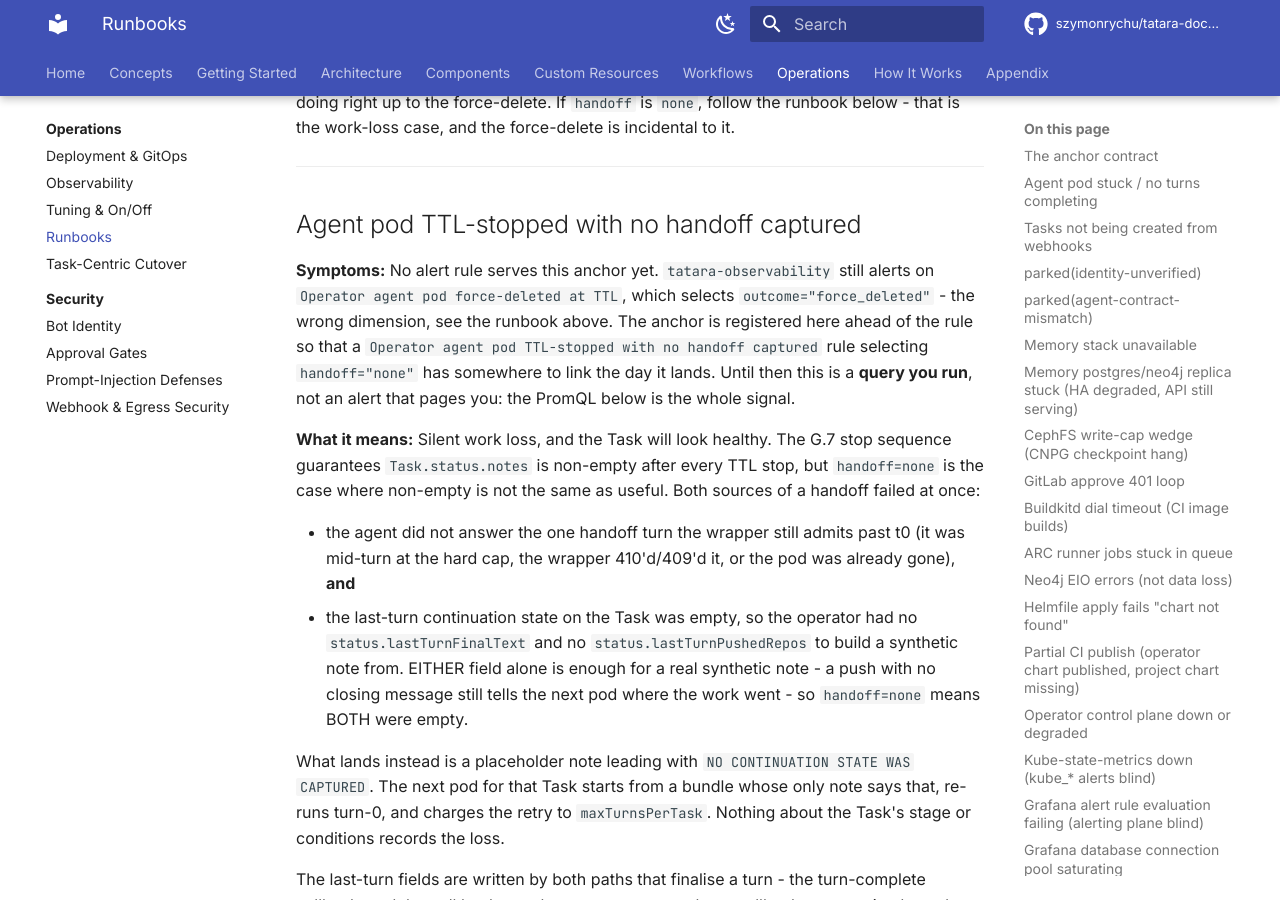
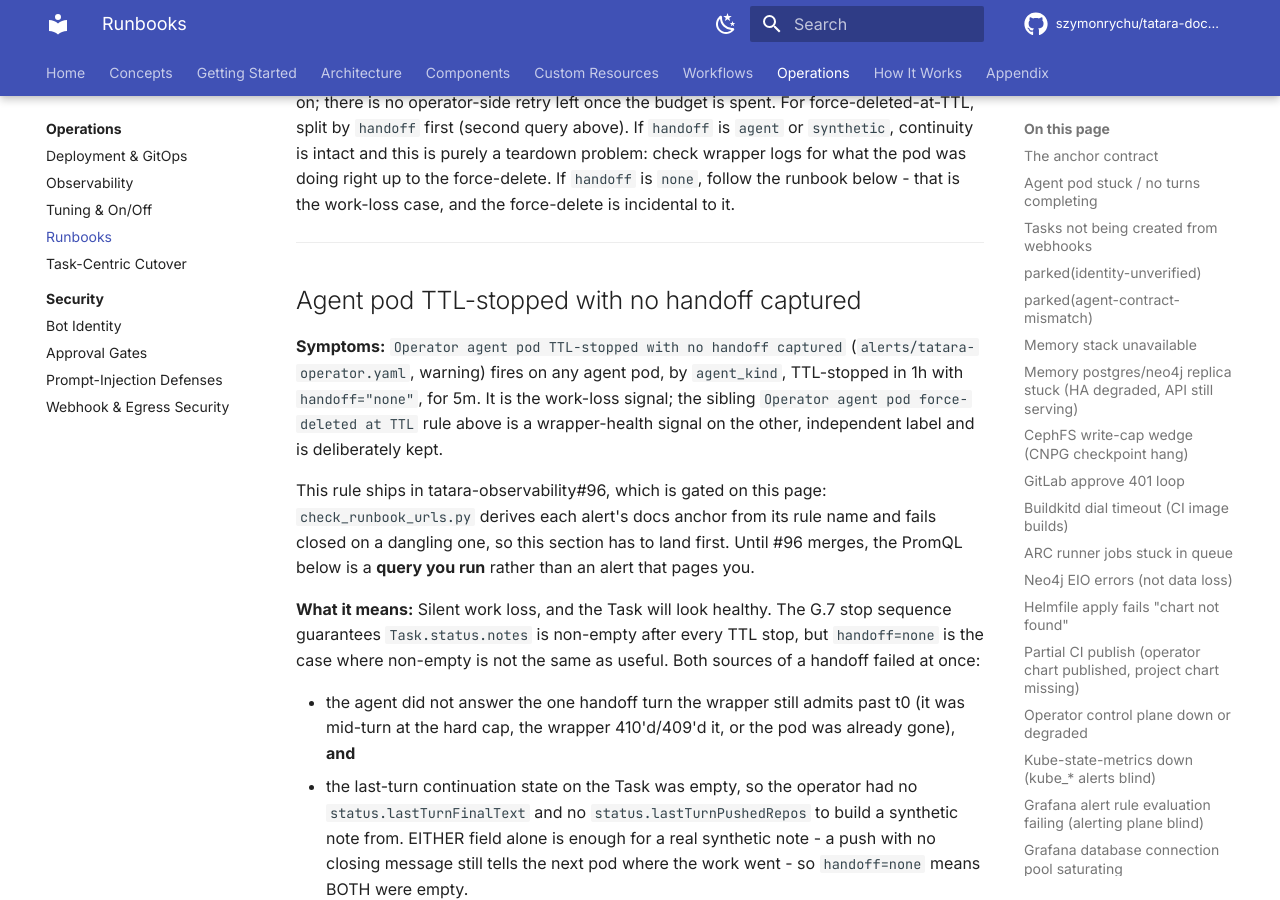
Before and after one commit to szymonrychu/tatara-documentation, an MkDocs documentation site: the page built from docs/operations/runbooks.md, in a window 1280 px wide and 900 px high, scrolled down 24479 px. Built offline with MkDocs 1.6.1 and Material for MkDocs 9.7.7, drawn with Linux system fonts in a browser that asks for light colours; comment, search, counter and statistics services are not loaded; the version menu is left out; some of the changed text lies outside the part shown.

Commit message:
docs(runbooks): describe the TTL no-handoff rule as shipping, not as absent

```diff
--- a/docs/operations/runbooks.md
+++ b/docs/operations/runbooks.md
@@ -754,7 +754,7 @@ sum by (parkReason) (increase(operator_task_parked_total{namespace="tatara",job=
     what the live rule queries today. Kept here because a gap this alert missed
     is invisible in the metric's history, not just in the rule.
 
-**Symptoms:** `Operator task pod-recreation budget exhausted` (`alerts/tatara-operator.yaml`, warning) fires on any Task parking in 1h with `parkReason=pod-recreation-exhausted`. `Operator agent pod force-deleted at TTL` (same file, warning) fires on any agent pod, by `agent_kind`, force-deleted at TTL in 1h.
+**Symptoms:** `Operator task pod-recreation budget exhausted` (`alerts/tatara-operator.yaml`, warning) fires on any Task parking in 1h with `parkReason=pod-recreation-exhausted`. `Operator agent pod force-deleted at TTL` (same file, warning) fires on more than 2 agent pods, by `agent_kind`, force-deleted at TTL in 1h, for 15m. It selects `outcome="force_deleted"` only. tatara-observability#96 raised it from "any" and lengthened the `for` deliberately: once work loss moved onto its own rule (below), a single force-delete with an intact handoff is not actionable.
 
 **What it means:** The first is the readiness clock's terminal case: a pod exists but never becomes Ready within the 5-minute `podReadyTimeout`, the operator respawns it, and once `stats.podRecreations` exceeds `maxPodRecreations` (3) the Task parks at `pod-recreation-exhausted` (no re-entry, so it ages out and the next sweep re-mints the still-open issue) - investigate pod evictions, node pressure, and OOM-kills on the wrapper workload.
 
@@ -780,7 +780,9 @@ sum by (agent_kind, handoff) (increase(operator_agent_pod_ttl_expired_total{name
 <a id="tatara-runbook-operator-agent-pod-ttl-stopped-with-no-handoff-captured"></a><!-- alert: "Operator agent pod TTL-stopped with no handoff captured" status: covered -->
 ## Agent pod TTL-stopped with no handoff captured
 
-**Symptoms:** No alert rule serves this anchor yet. `tatara-observability` still alerts on `Operator agent pod force-deleted at TTL`, which selects `outcome="force_deleted"` - the wrong dimension, see the runbook above. The anchor is registered here ahead of the rule so that a `Operator agent pod TTL-stopped with no handoff captured` rule selecting `handoff="none"` has somewhere to link the day it lands. Until then this is a **query you run**, not an alert that pages you: the PromQL below is the whole signal.
+**Symptoms:** `Operator agent pod TTL-stopped with no handoff captured` (`alerts/tatara-operator.yaml`, warning) fires on any agent pod, by `agent_kind`, TTL-stopped in 1h with `handoff="none"`, for 5m. It is the work-loss signal; the sibling `Operator agent pod force-deleted at TTL` rule above is a wrapper-health signal on the other, independent label and is deliberately kept.
+
+This rule ships in tatara-observability#96, which is gated on this page: `check_runbook_urls.py` derives each alert's docs anchor from its rule name and fails closed on a dangling one, so this section has to land first. Until #96 merges, the PromQL below is a **query you run** rather than an alert that pages you.
 
 **What it means:** Silent work loss, and the Task will look healthy. The G.7 stop sequence guarantees `Task.status.notes` is non-empty after every TTL stop, but `handoff=none` is the case where non-empty is not the same as useful. Both sources of a handoff failed at once:
 
```
